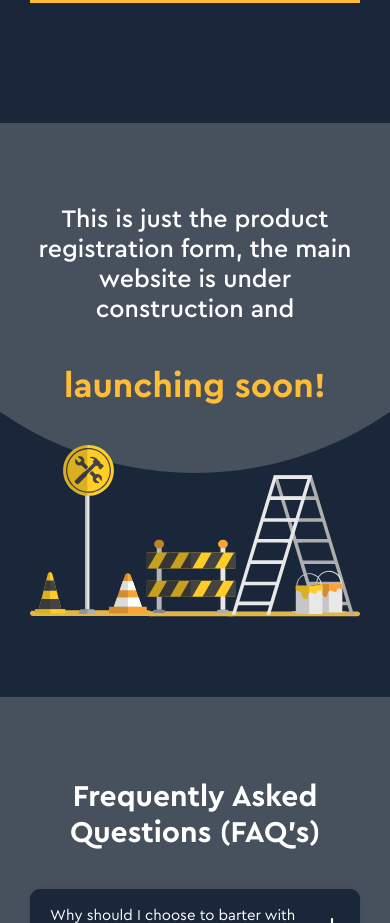
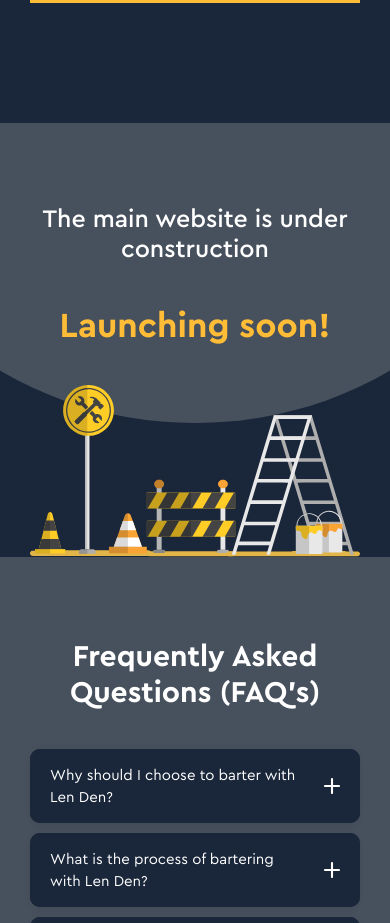
Before and after one commit to TheDemon12/lenden-coming-soon-v2, a React (Create React App) app: page / in a window 390 px wide. Shown: the part 3052-3975 px from the top of the page. Built offline with nearby package versions, Linux system fonts and the light colour scheme.

Commit message:
launchingSoon: update content
Signed-off-by: kartik <kartikbhalla12@gmail.com>

```diff
--- a/src/components/home/launchingSoon.tsx
+++ b/src/components/home/launchingSoon.tsx
@@ -8,9 +8,8 @@
 		<section className='launchingSoon'>
 			<div className='ellipse'></div>
 			<h2>
-				This is just the product registration form, the main website is under
-				construction and
-				<span>launching soon!</span>
+				The main website is under construction
+				<span>Launching soon!</span>
 			</h2>
 			<UnderConst />
 		</section>
--- a/src/scss/home/_launchingSoon.scss
+++ b/src/scss/home/_launchingSoon.scss
@@ -1,5 +1,6 @@
 .launchingSoon {
 	@include spacing(8rem);
+	padding-bottom: 0 !important;
 	position: relative;
 	font-family: 'Cera Pro', Roboto, Droid Sans;
 	text-align: center;
@@ -65,7 +66,7 @@
 		top: 0;
 		left: -5rem;
 		right: -5rem;
-		height: 55rem;
+		height: 50rem;
 		background-color: #47505d;
 		border-radius: 50% / 100%;
 		border-top-left-radius: 0;
@@ -73,21 +74,21 @@
 		z-index: -1;
 
 		@media (max-width: 1500px) {
-			height: 50rem;
+			height: 45rem;
 		}
 		@media (max-width: 1200px) {
-			height: 45rem;
+			height: 40rem;
 			left: -15rem;
 			right: -15rem;
 		}
 		@media (max-width: 700px) {
-			height: 42rem;
+			height: 38rem;
 		}
 		@media (max-width: 500px) {
-			height: 40rem;
+			height: 35rem;
 		}
 		@media (max-width: 400px) {
-			height: 35rem;
+			height: 30rem;
 		}
 	}
 }
```
Also changed, not shown: src/icons/barter-process.svg.
